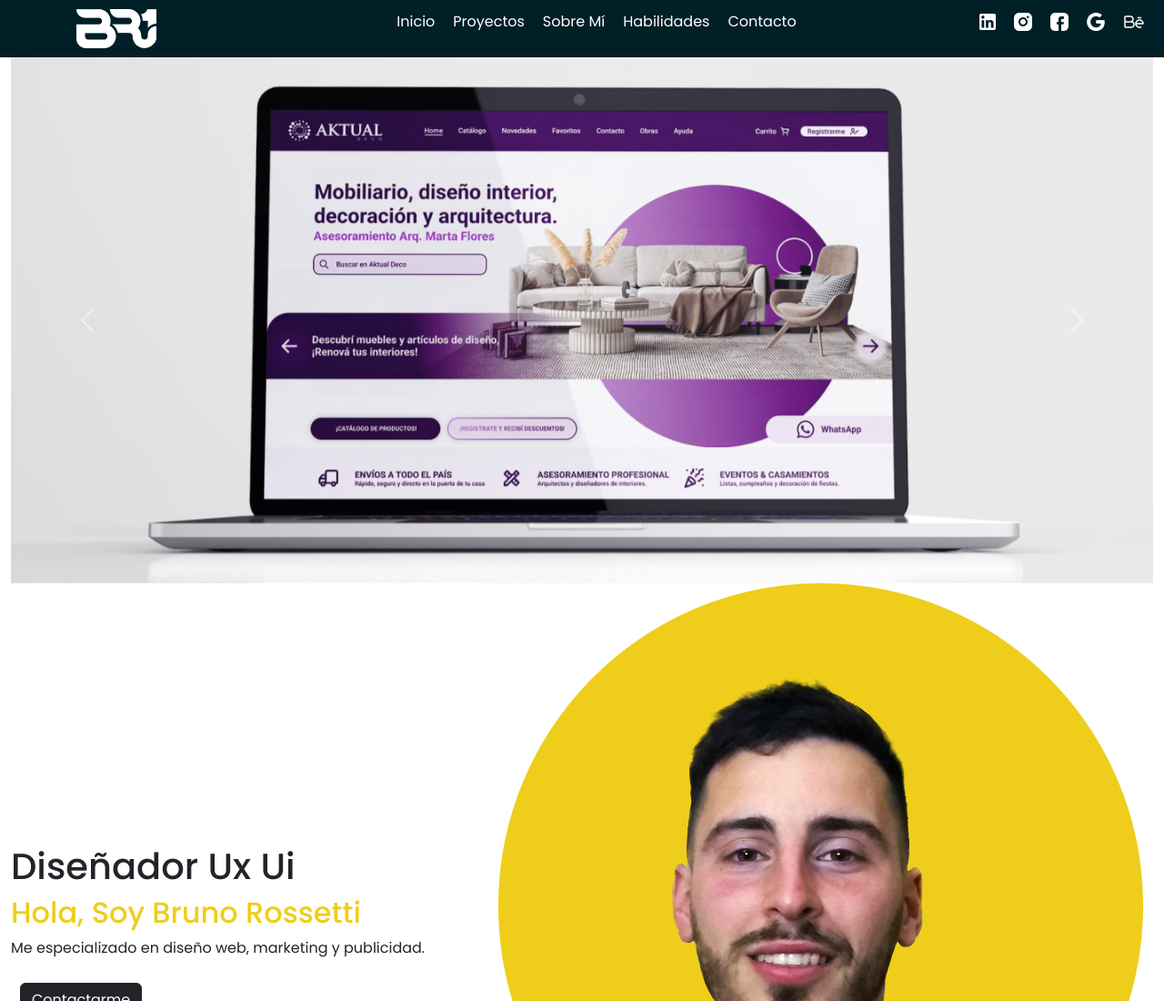
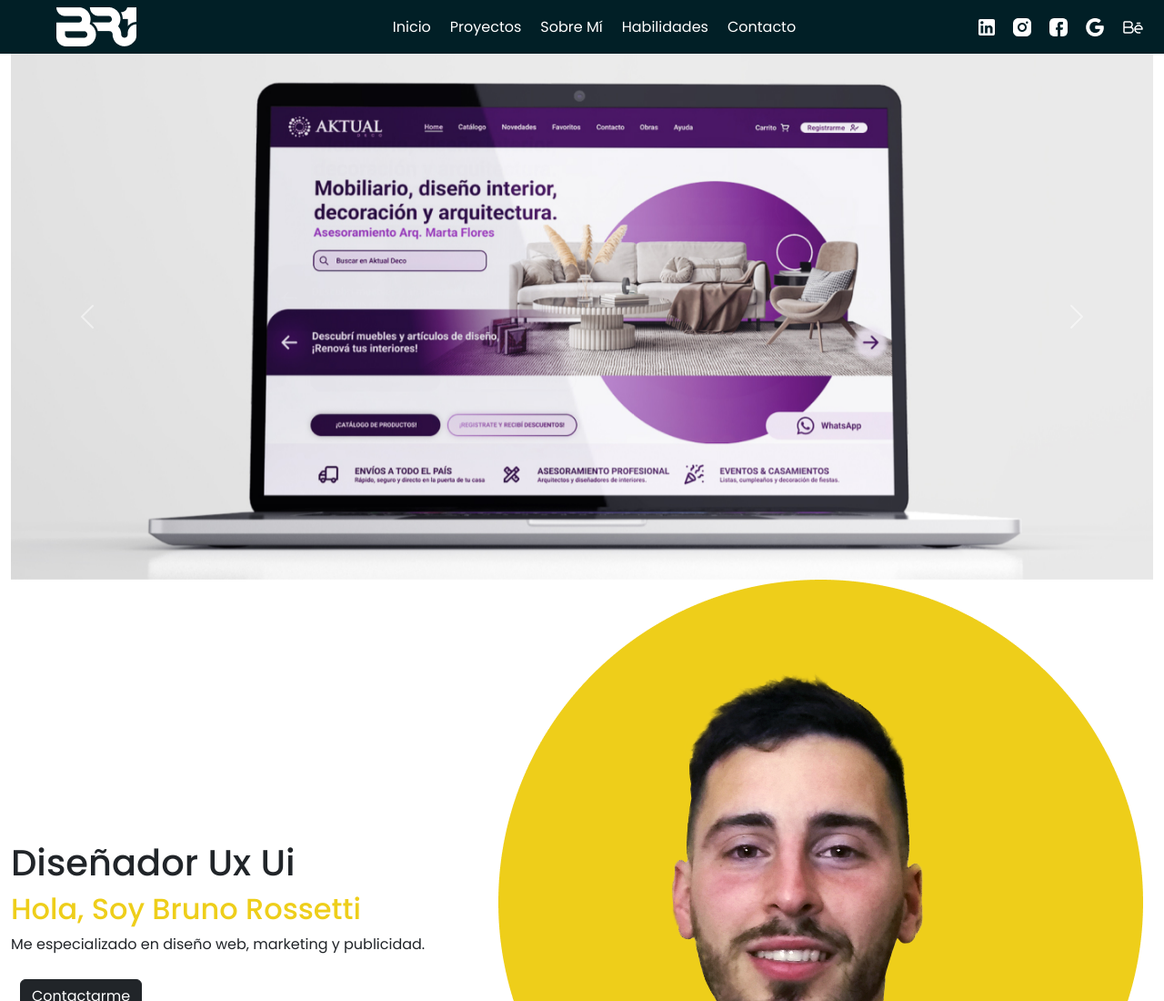
Before and after one commit to br1rossetti/pf-bruno-rossetti, a plain HTML site: page index.html in a window 1280 px wide. Shown: the top 1100 px of the page at 91% size. Drawn offline with nearby package versions, Linux system fonts and the light colour scheme.

Commit message:
second commit

```diff
--- a/css/style.css
+++ b/css/style.css
@@ -7,6 +7,19 @@
     box-sizing: border-box;
     text-decoration: none;
 }
+
+
+#headerPrincipal {
+    background-color: rgb(10, 10, 10) !important;
+    height: 10vh;
+    display: flex;
+    top: 0;
+    position: fixed;
+    z-index: 1000000;
+    width: 100%;
+    padding-left: 2VW;
+  }
+
 
 
 /* ESTILOS DEL BODY SOBRE MI*/
@@ -54,9 +67,28 @@
     column-gap: 20px;
 }
 
+/*ESTILOS HEADER BOOSTRAP */
+#ContItemsNav{
+    margin-left: 24% !important;
+    display: flex;
+    justify-content: center;
+    gap: 5px;
+}
+#headerBoostrap{
+    background-color: #011F26 !important;
+
+}
+#ContItemsNav li a{
+    color: white !important;
+    padding: 2 !important;
+    margin: 0 !important;
+}
+.logoBruno{
+    margin-left: 50px;
+}
 /* ESTILOS DEL HEADER GENERAL*/
 
-header {
+.headerGrid {
     background-color: #011F26;
     grid-area: header;
     display: grid;
@@ -101,12 +133,19 @@ header div ul {
 
 .headerIconos {
     height: 100%;
-    width: 100%;
+    margin-left: 13%;
     grid-area: headerIconos;
     display: flex;
     flex-direction: row;
     align-items: center;
     justify-content: space-around;
+}
+.headerIconos ul{
+  display: flex;
+  list-style: none;
+  margin: 0;
+  display: flex;
+  align-items: center;
 }
 
 header nav ul li {
--- a/index.html
+++ b/index.html
@@ -15,56 +15,70 @@
 <body>
 <!-- HEADER -->
 <header>
-        <div class="headerLogo">
-            <a href="./index.html">
-                <img src="./assets/icon/logo-br1.png" alt="Logo Bruno">
-            </a>
-        </div>
-        <nav class="headerNav">
-            <ul>
-                <li><a href="./index.html">Inicio</a></li>
-                <li><a href="./pagess/proyectos.html">Proyectos</a></li>
-                <li><a href="./pagess/sobre-mi.html">Sobre Mí</a></li>
-                <li><a href="./pagess/habilidades.html">Habilidades</a></li>
-                <li><a href="./pagess/contacto.html">Contacto</a></li>
+    <nav class="navbar navbar-expand-lg" id="headerBoostrap">
+        <div class="container-fluid">
+            <img src="../assets/icon/logo-br1.png" alt="BrunoLogo" class="logoBruno">
+            <button class="navbar-toggler" type="button" data-bs-toggle="collapse" data-bs-target="#navbarNav" aria-controls="navbarNav" aria-expanded="false" aria-label="Toggle navigation">
+                <span class="navbar-toggler-icon"></span>
+            </button>
+            <div class="collapse navbar-collapse" id="navbarNav">
+                <ul class="navbar-nav ms-auto" id="ContItemsNav">
+                    <li class="nav-item">
+                        <a class="nav-link active" aria-current="page" href="#">Inicio</a>
+                    </li>
+                    <li class="nav-item">
+                        <a class="nav-link" href="./pagess/proyectos.html">Proyectos</a>
+                    </li>
+                    <li class="nav-item">
+                        <a class="nav-link" href="./pagess/sobre-mi.html">Sobre Mí</a>
+                    </li>
+                    <li class="nav-item">
+                        <a class="nav-link" href="./pagess/habilidades.html">Habilidades</a>
+                    </li>
+                    <li class="nav-item">
+                        <a class="nav-link" href="./pagess/contacto.html">Contacto</a>
+                    </li>
                 </ul>
-        </nav>
                 <div class="headerIconos">
                     <ul>
                         <li>
                             <a href="https://www.linkedin.com/in/bruno-rossetti1/" target="_blank">
-                        <img src="./assets/icon/iconos-header/LinkedIn.png" alt="Icono de Linkedin">
+                                <img src="../assets/icon/iconos-header/LinkedIn.png" alt="Icono de Linkedin">
                             </a>
                         </li>
                         <li>
                             <a href="https://www.instagram.com/design_br1/" target="_blank">
-                        <img src="./assets/icon/iconos-header/Instagram.png" alt="Icono de Instagram">
+                                <img src="../assets/icon/iconos-header/Instagram.png" alt="Icono de Instagram">
                             </a>
                         </li>
                         <li>
                             <a href="https://www.facebook.com/br1diseno" target="_blank">
-                        <img src="./assets/icon/iconos-header/Facebook.png" alt="Icono de Facebook">
+                                <img src="../assets/icon/iconos-header/Facebook.png" alt="Icono de Facebook">
                             </a>
                         </li>
                         <li>
                             <a href="mailto:bruno.rossetti10@gmail.com" target="_blank">
-                        <img src="./assets/icon/iconos-header/Google.png" alt="Icono de Google">
+                                <img src="../assets/icon/iconos-header/Google.png" alt="Icono de Google">
                             </a>
                         </li>
                         <li>
                             <a href="https://www.behance.net/design_br1" target="_blank">
-                        <img src="./assets/icon/iconos-header/Behance.png" alt="Icono de Behance">
+                                <img src="../assets/icon/iconos-header/Behance.png" alt="Icono de Behance">
                             </a>
                         </li>
                     </ul>
                 </div>
+            </div>
+
+        </div>
+    </nav>
 </header>
 <!-- MAIN -->
     <main>
 <!-- CARROUSEL  -->
         <div class="container-fluid">
             <div class="row">
-                <div id="carouselExampleInterval" class="carousel slide" data-bs-ride="carousel">
+                <div id="carouselExampleInterval" class="carousel slide col-sm-12 col-md-12 col-lg-12 col-xl-12 col-xxl-12" data-bs-ride="carousel">
                     <div class="carousel-inner">
                     <div class="carousel-item active" data-bs-interval="10000">
                         <img src="./assets/img/slider/aktual-deco.jpg" class="d-block w-100" alt="Aktual Deco">
```
Also changed, not shown: pagess/contacto.html (+1 -1 lines), pagess/habilidades.html (+1 -1 lines), pagess/proyectos.html (+32 -15 lines), pagess/sobre-mi.html (+1 -1 lines), 2 other files. Lines whose indentation alone changed are shown as unchanged.
